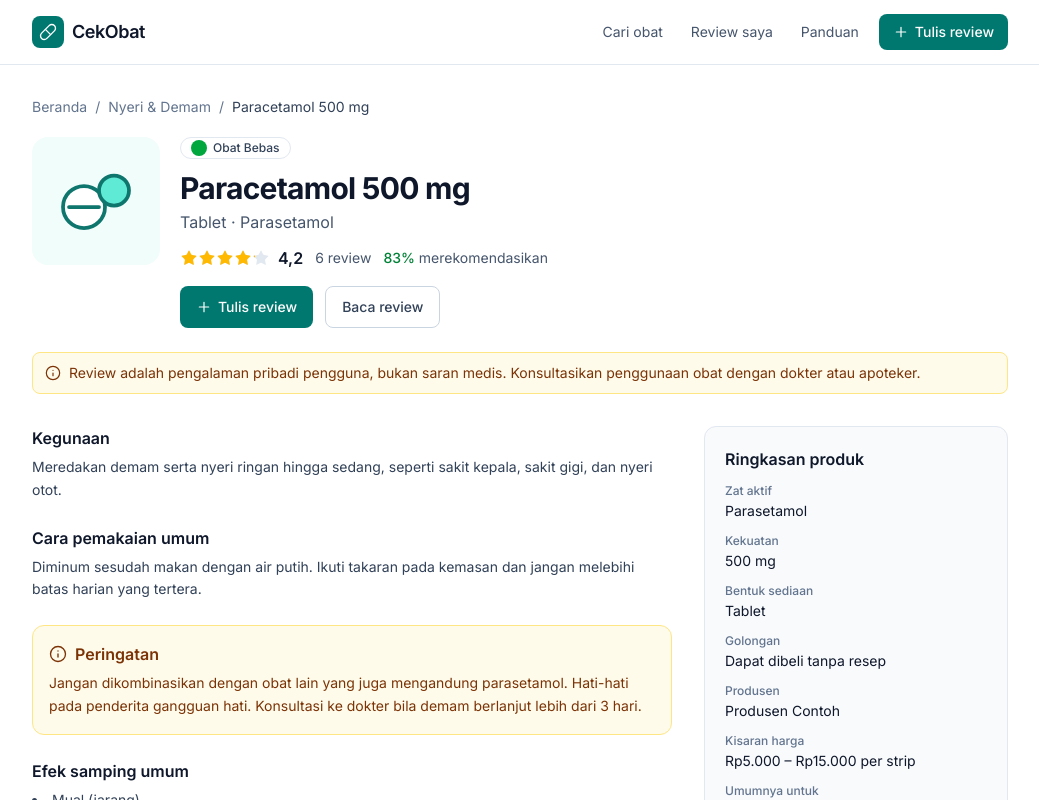
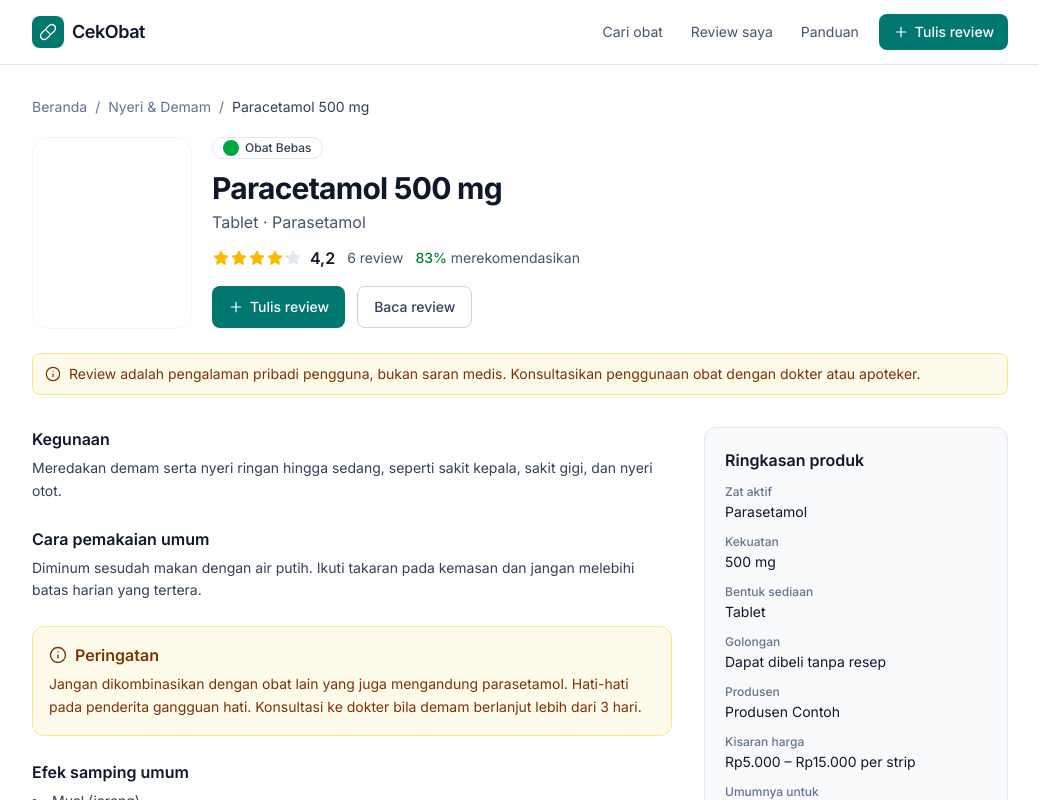
Before and after one commit to aqilafrds/cekobat, a Next.js app: page /produk/paracetamol-500-mg-tablet in a window 1280 px wide. Shown: the top 800 px of the page, without its empty margins (120-1159 px from the left). Built offline with nearby package versions, Linux system fonts and the light colour scheme.

Commit message:
feat: show generated artwork on product details

```diff
--- a/src/app/produk/[slug]/page.tsx
+++ b/src/app/produk/[slug]/page.tsx
@@ -7,7 +7,7 @@ import { getProduct, products } from "@/data/products";
 import { ClassBadge } from "@/components/ClassBadge";
 import { InfoIcon, PlusIcon } from "@/components/Icons";
 import { Notice } from "@/components/Notice";
-import { ProductIllustration } from "@/components/ProductIllustration";
+import { ProductImage } from "@/components/ProductImage";
 import { ProductRating } from "@/components/ProductRating";
 import { ReviewSection } from "@/components/ReviewSection";
 import { formatPriceRange } from "@/lib/format";
@@ -124,7 +124,11 @@ async function ProductContent({
       </nav>
 
       <header className="mt-5 flex flex-col gap-5 sm:flex-row sm:items-start">
-        <ProductIllustration form={product.form} className="h-32 w-32" />
+        <ProductImage
+          slug={product.slug}
+          name={product.name}
+          className="h-40 w-32 sm:h-48 sm:w-40"
+        />
         <div className="min-w-0 flex-1">
           <ClassBadge classification={product.classification} />
           <h1 className="mt-2 text-2xl font-bold tracking-tight sm:text-3xl">
```
